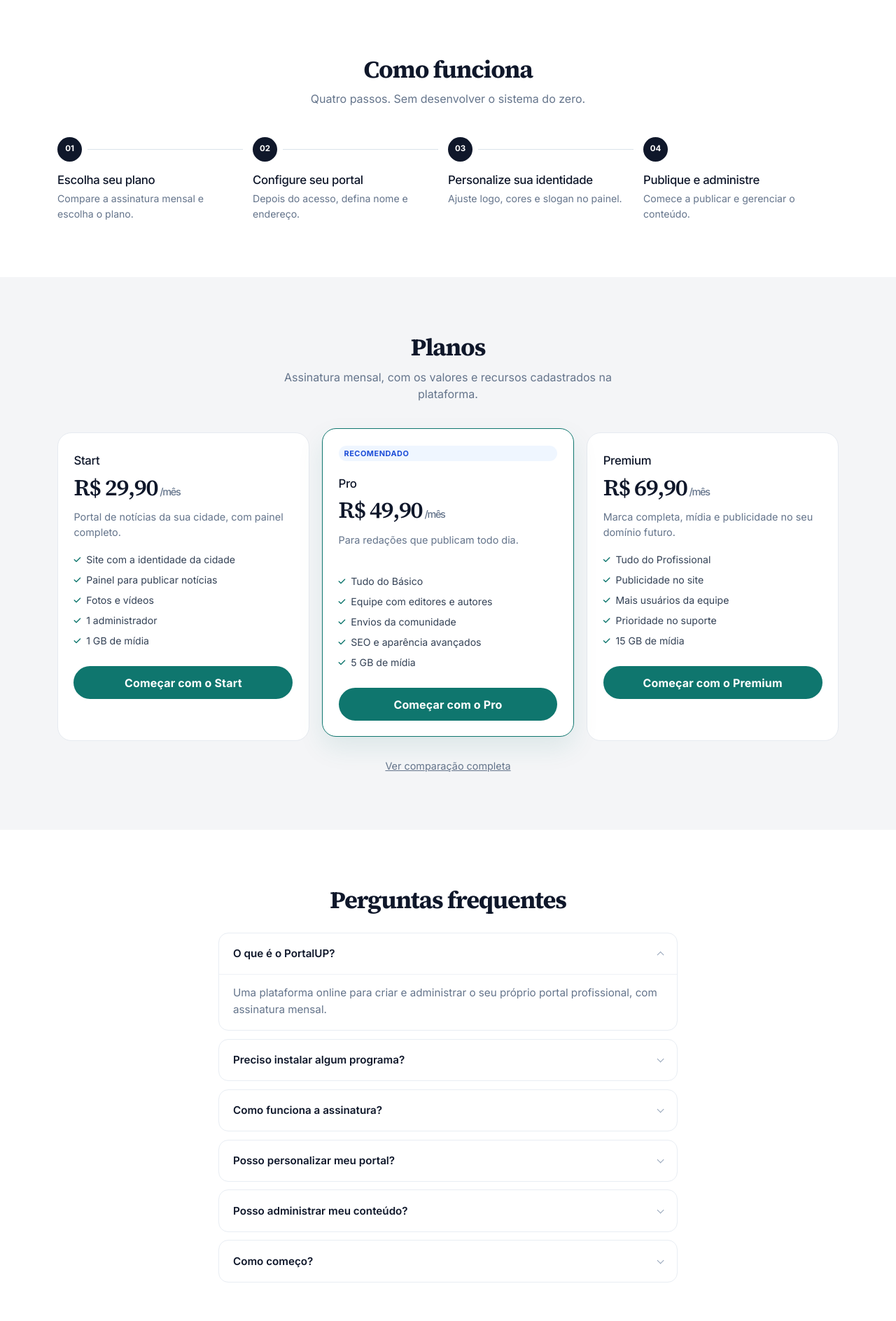
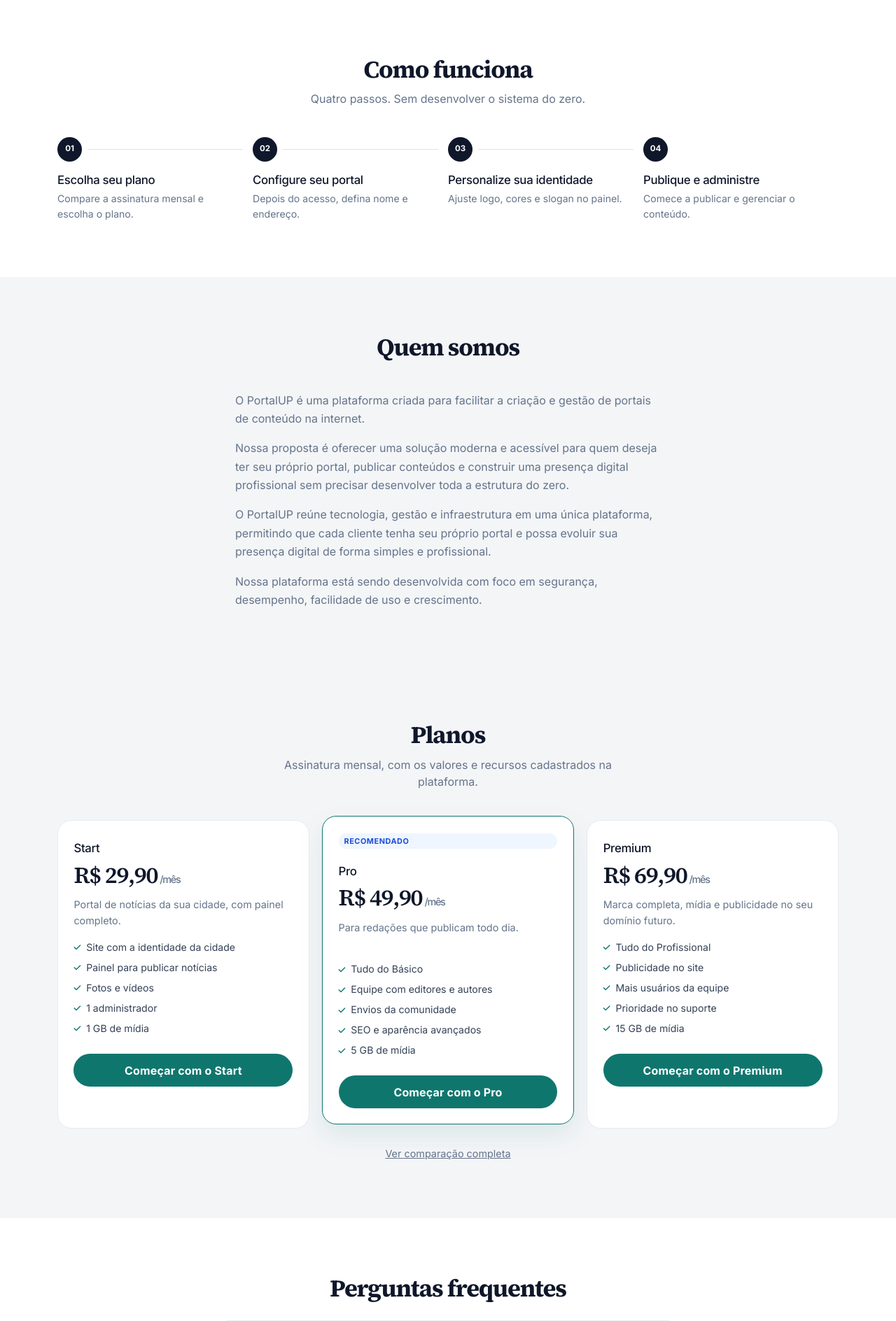
Before and after one commit to l1an1209/meu_site_noticias, a Django app: page / in a window 1280 px wide. Shown: the part 1336-3224 px from the top of the page at 70% size. Run offline with Django 5.2, Linux system fonts and the light colour scheme; data comes from the database, SQL or seed files in the repository; data that the repository does not hold is empty; some libraries are stand-ins or nearby versions.

Commit message:
feat: adiciona contato e quem somos ao site comercial

```diff
--- a/plataforma/templates/plataforma/home.html
+++ b/plataforma/templates/plataforma/home.html
@@ -176,6 +176,20 @@
     </div>
 </section>
 
+<section id="quem-somos" class="home-section" aria-labelledby="quem-somos-titulo">
+    <div class="container">
+        <div class="home-section__intro">
+            <h2 id="quem-somos-titulo" class="display-font">Quem somos</h2>
+        </div>
+        <div class="home-about">
+            <p>O PortalUP é uma plataforma criada para facilitar a criação e gestão de portais de conteúdo na internet.</p>
+            <p>Nossa proposta é oferecer uma solução moderna e acessível para quem deseja ter seu próprio portal, publicar conteúdos e construir uma presença digital profissional sem precisar desenvolver toda a estrutura do zero.</p>
+            <p>O PortalUP reúne tecnologia, gestão e infraestrutura em uma única plataforma, permitindo que cada cliente tenha seu próprio portal e possa evoluir sua presença digital de forma simples e profissional.</p>
+            <p>Nossa plataforma está sendo desenvolvida com foco em segurança, desempenho, facilidade de uso e crescimento.</p>
+        </div>
+    </div>
+</section>
+
 <section id="planos" class="home-section">
     <div class="container">
         <div class="home-section__intro">
@@ -254,6 +268,8 @@
             <div>
                 {% include "noticias/partials/portalup_logo.html" with logo_class="pup-logo--on-dark" %}
                 <p class="home-footer__about">Plataforma online para criar e administrar seu próprio portal.</p>
+                <p class="home-footer__label">Contato</p>
+                <a href="mailto:Lup4357@gmail.com">Lup4357@gmail.com</a>
             </div>
             <div>
                 <p class="home-footer__label">Navegação</p>
@@ -269,7 +285,14 @@
                 <a href="{% url 'pagina_vendas' %}">COMEÇAR AGORA</a>
             </div>
         </div>
-        <p class="home-footer__copy">© {% now "Y" %} PortalUP. Todos os direitos reservados.</p>
+        <p class="home-footer__copy">
+            <span>© {% now "Y" %} PortalUP. Todos os direitos reservados.</span>
+            <span class="home-footer__legal">
+                <a href="{% url 'pagina_privacidade' %}">Política de Privacidade</a>
+                <a href="{% url 'pagina_termos' %}">Termos de Uso</a>
+                <a href="{% url 'pagina_contato' %}">Contato</a>
+            </span>
+        </p>
     </div>
 </footer>
 <script src="https://cdn.jsdelivr.net/npm/bootstrap@5.3.2/dist/js/bootstrap.bundle.min.js"></script>
--- a/plataforma/views_vendas.py
+++ b/plataforma/views_vendas.py
@@ -1,3 +1,4 @@
+from django.http import Http404
 from django.views import View
 from django.views.generic import DetailView, TemplateView
 
@@ -58,3 +59,24 @@ class PaginaCheckoutPlanoView(CommercialAnalyticsMixin, DetailView):
         ctx['is_sales_page'] = True
         ctx['cta_plano'] = f'Começar com o {self.object.nome}'
         return ctx
+
+
+class PaginaInstitucionalView(CommercialAnalyticsMixin, TemplateView):
+    """Páginas legais do SaaS. Somente no host da plataforma."""
+
+    def dispatch(self, request, *args, **kwargs):
+        if resolve_portal_from_host(request.get_host()) is not None:
+            raise Http404()
+        return super().dispatch(request, *args, **kwargs)
+
+
+class PaginaPrivacidadeView(PaginaInstitucionalView):
+    template_name = 'plataforma/privacidade.html'
+
+
+class PaginaTermosView(PaginaInstitucionalView):
+    template_name = 'plataforma/termos.html'
+
+
+class PaginaContatoView(PaginaInstitucionalView):
+    template_name = 'plataforma/contato.html'
--- a/portal_noticias/urls.py
+++ b/portal_noticias/urls.py
@@ -6,7 +6,13 @@ from django.conf import settings
 from django.conf.urls.static import static
 from noticias.sitemaps import sitemaps
 from noticias.views_seo import RobotsTxtView
-from plataforma.views_vendas import PaginaCheckoutPlanoView, PaginaVendasView
+from plataforma.views_vendas import (
+    PaginaCheckoutPlanoView,
+    PaginaContatoView,
+    PaginaPrivacidadeView,
+    PaginaTermosView,
+    PaginaVendasView,
+)
 from plataforma.views_webhooks import kiwify_webhook
 from plataforma.views_analytics import collect_analytics
 
@@ -16,6 +22,9 @@ urlpatterns = [
     path('a/collect/', collect_analytics, name='analytics_collect'),
     path('comece/<slug:codigo>/', PaginaCheckoutPlanoView.as_view(), name='pagina_checkout_plano'),
     path('comece/', PaginaVendasView.as_view(), name='pagina_vendas'),
+    path('privacidade/', PaginaPrivacidadeView.as_view(), name='pagina_privacidade'),
+    path('termos/', PaginaTermosView.as_view(), name='pagina_termos'),
+    path('contato/', PaginaContatoView.as_view(), name='pagina_contato'),
     path('sitemap.xml', sitemap, {'sitemaps': sitemaps}, name='django.contrib.sitemaps.views.sitemap'),
     path('robots.txt', RobotsTxtView.as_view(), name='robots_txt'),
     path('app/', include('plataforma.urls')),
--- a/static/css/public.css
+++ b/static/css/public.css
@@ -374,6 +374,10 @@ body.has-mobile-nav {
     font-size: 0.85rem;
     padding: 0 1rem 2.5rem;
 }
+.sales-footer a { color: inherit; }
+.sales-footer__legal { margin: 0.55rem 0 0; display: flex; flex-wrap: wrap; gap: 0.85rem; justify-content: center; }
+.legal-page { max-width: 40rem; margin: 2rem auto 4rem; }
+.legal-page p { color: var(--ds-muted); line-height: 1.65; }
 .sales-hero p.lead {
     max-width: 38rem;
     margin: 0 auto 1.5rem;
@@ -733,7 +737,14 @@ body.pup-auth .auth-card {
 .home-footer a:hover { color: #fff; }
 .home-footer__copy {
     margin: 2.4rem 0 0; padding-top: 1.25rem; border-top: 1px solid rgba(255,255,255,0.08); font-size: 0.8rem; color: #64748b;
+    display: flex; flex-wrap: wrap; gap: 0.75rem 1.25rem; justify-content: space-between; align-items: center;
 }
+.home-footer__legal { display: flex; flex-wrap: wrap; gap: 0.9rem; }
+.home-footer__legal a, .home-footer__copy a { display: inline; margin: 0; }
+.home-footer__about + .home-footer__label { margin-top: 1.2rem; }
+.home-about { max-width: 38rem; margin: 0 auto; }
+.home-about p { color: #64748b; font-size: 1rem; line-height: 1.65; margin: 0 0 1rem; }
+.home-about p:last-child { margin-bottom: 0; }
 .sales-body .plan-card { transition: transform 0.18s ease, box-shadow 0.18s ease; }
 .sales-body .plan-card:hover { transform: translateY(-2px); box-shadow: 0 10px 24px rgba(15, 23, 42, 0.05); }
 .sales-cta { background: #0f172a; }
```
Also changed, not shown: plataforma/templates/plataforma/contato.html (added, +10 -0 lines), plataforma/templates/plataforma/privacidade.html (added, +13 -0 lines), plataforma/templates/plataforma/sales_base.html (+9 -1 lines), plataforma/templates/plataforma/termos.html (added, +12 -0 lines), plataforma/tests_comercial.py (+11 -0 lines).
